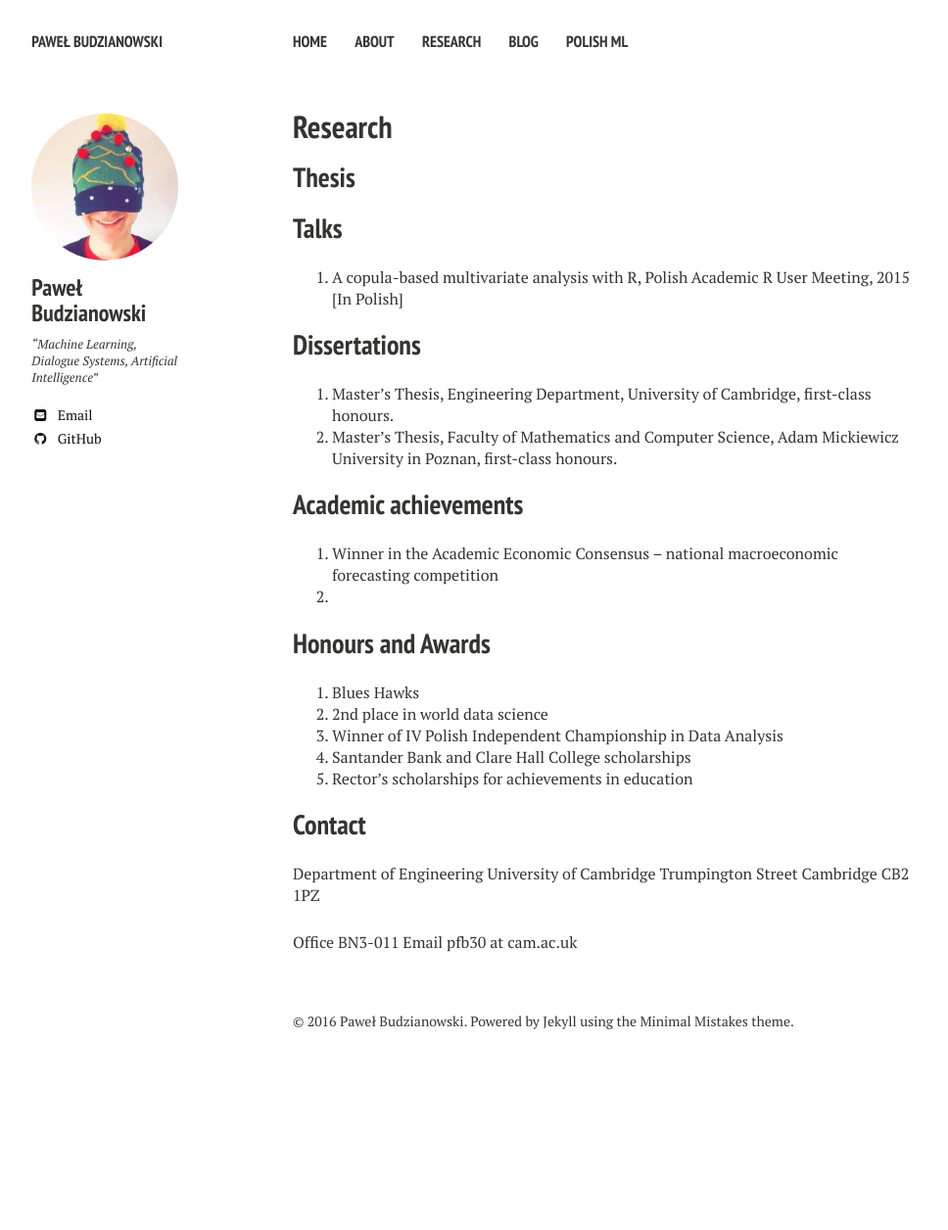
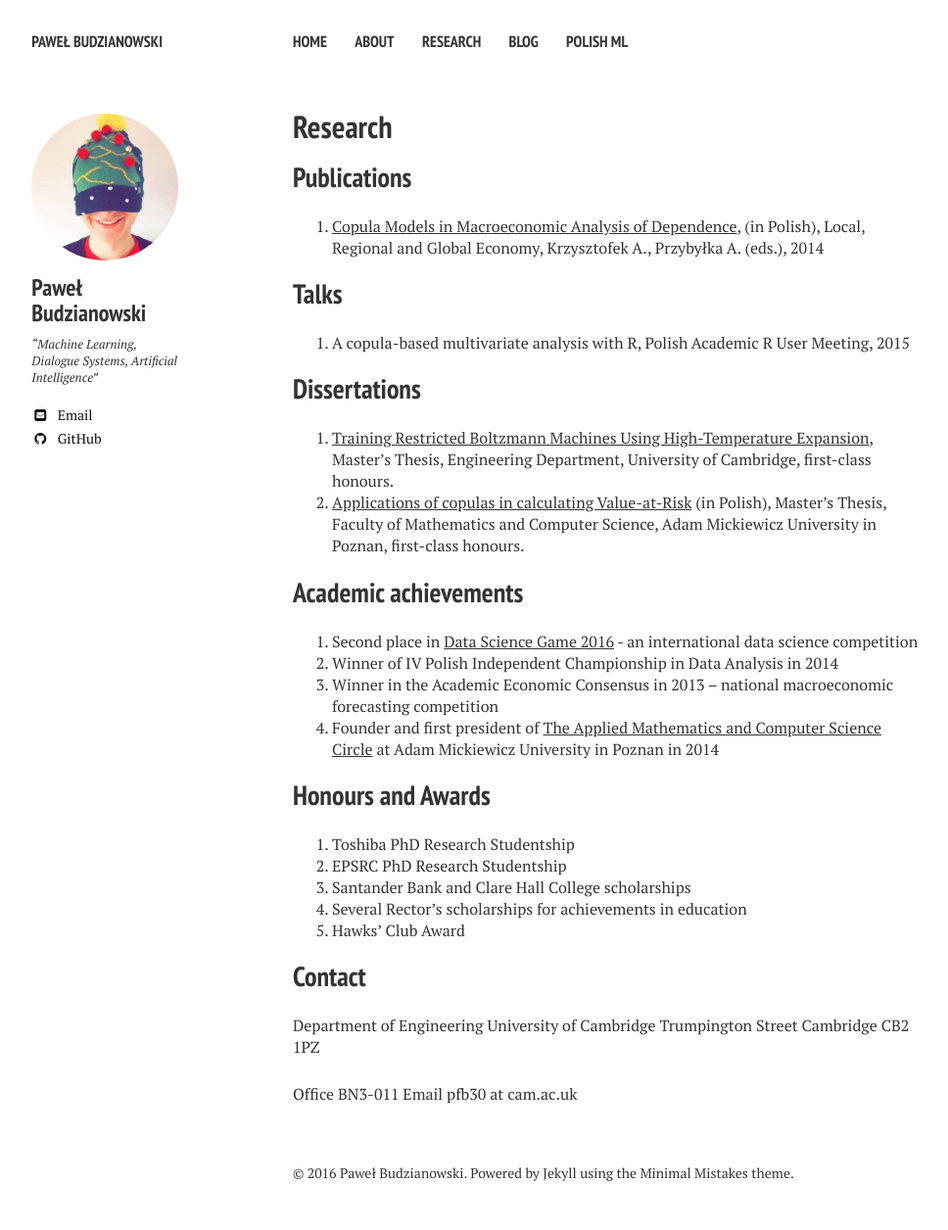
Before and after one commit to pawel-polyai/budzianowski.github.io, a Jekyll site: the page built from research.md, in a window 1280 px wide. Shown: the whole page at 98% size, without its empty margins (21-989 px from the left). Built offline with Jekyll 4.4.1, drawn with Linux system fonts in a browser that asks for light colours; nearby versions of some CDN libraries; before the commit the page ends 1101 px from its top, so only the background shows below that.

Commit message:
Update research.md

```diff
--- a/research.md
+++ b/research.md
@@ -1,32 +1,34 @@
 ---
 layout: page
 title: Research
-tags: [research]
+tags: [Budzianowski,Paweł, Pawel, Budzianowski Pawel, Pawel Budzianowski, pawelbudzianowski, pawel budzianowski, research page]
 modified: 2016-04-09T20:17:00.523882-04:00
 share: false
 comments: false
 ---
 
-## Thesis
+## Publications
+1. [Copula Models in Macroeconomic Analysis of Dependence](http://www.atwydawnictwo.pl/katalog-ksiazek/ekonomiaizarzadzanie/item/115-ekonomia-w-ujeciu-globalnym-regionalnym-i-lokalnym), (in Polish), Local, Regional and Global Economy, Krzysztofek A., Przybyłka A. (eds.), 2014
 
 ## Talks
-1. A copula-based multivariate analysis with R, Polish Academic R User Meeting, 2015 [In Polish]
+1. A copula-based multivariate analysis with R, Polish Academic R User Meeting, 2015
 
 ## Dissertations
-1. Master's Thesis, Engineering Department, University of Cambridge, first-class honours.
-2. Master's Thesis, Faculty of Mathematics and Computer Science, Adam Mickiewicz University in Poznan, first-class honours.
+1. [Training Restricted Boltzmann Machines Using High-Temperature Expansion](https://github.com/budzianowski/DBN/blob/master/thesis/thesis.pdf), Master's Thesis, Engineering Department, University of Cambridge, first-class honours.
+2. [Applications of copulas in calculating Value-at-Risk](https://github.com/budzianowski/budzianowski.github.io/blob/master/data/Pawe%C5%82_Budzianowski.pdf) (in Polish), Master's Thesis, Faculty of Mathematics and Computer Science, Adam Mickiewicz University in Poznan, first-class honours.
 
 ## Academic achievements
-1. Winner in the Academic Economic Consensus – national macroeconomic forecasting competition
-2.
+1. Second place in [Data Science Game 2016](http://www.datasciencegame.com/press) - an international data science competition
+2. Winner of IV Polish Independent Championship in Data Analysis in 2014
+3. Winner in the Academic Economic Consensus in 2013 – national macroeconomic forecasting competition
+4. Founder and first president of [The Applied Mathematics and Computer Science Circle](http://mis.wmi.amu.edu.pl/) at Adam Mickiewicz University in Poznan in 2014
 
 ## Honours and Awards
-1. Blues Hawks
-2. 2nd place in world data science
-3. Winner of IV Polish Independent Championship in Data Analysis
-4. Santander Bank and Clare Hall College scholarships
-5. Rector’s scholarships for achievements in education
-
+1. Toshiba PhD Research Studentship
+2. EPSRC PhD Research Studentship
+3. Santander Bank and Clare Hall College scholarships
+4. Several Rector’s scholarships for achievements in education
+5. Hawks' Club Award
 
 ## Contact
 Department of Engineering
```
